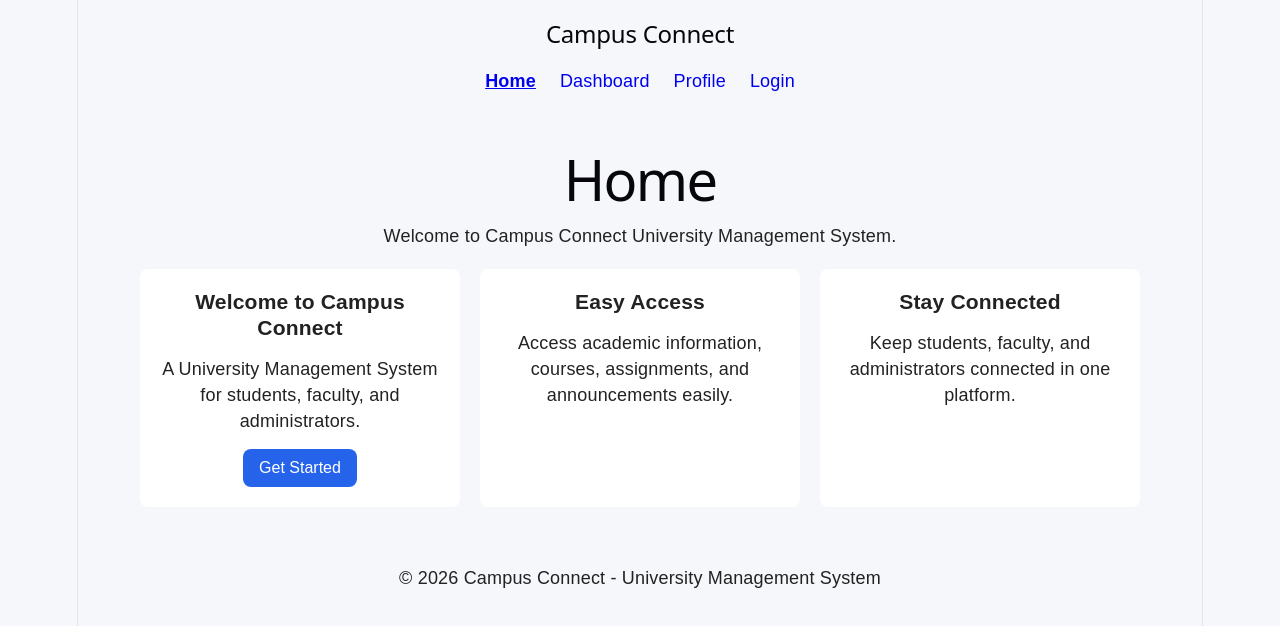
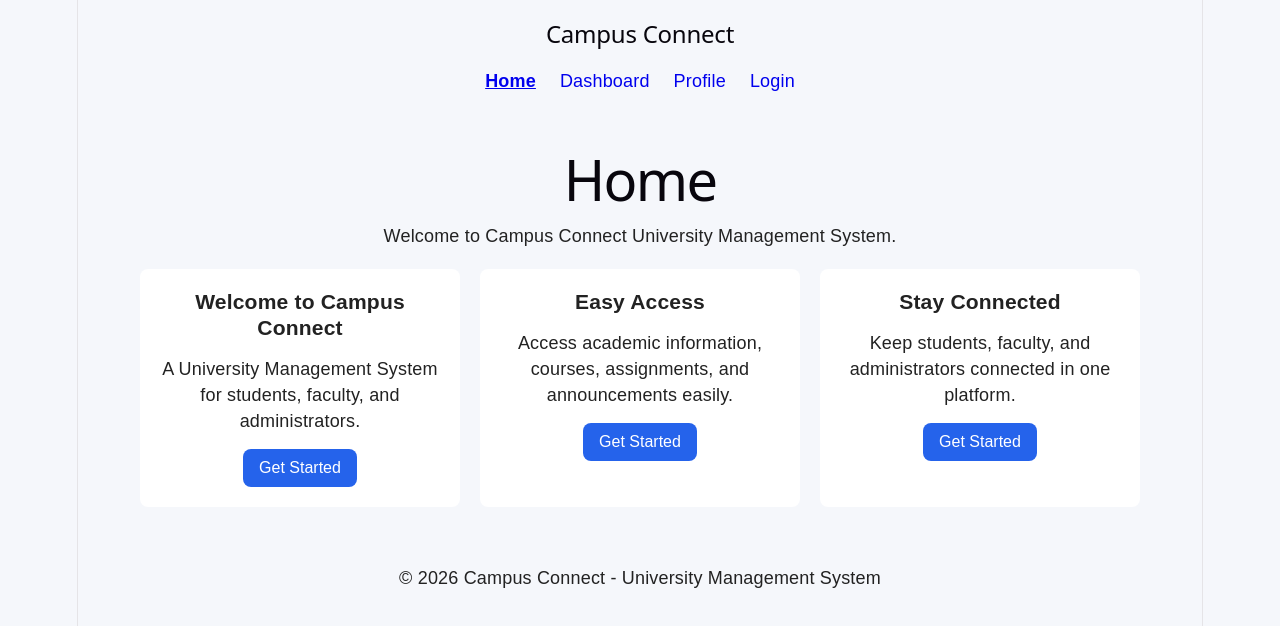
Before and after one commit to KritikaChhetri/Campus-Connect, a React (Vite) app in the folder client/: page / in a window 1280 px wide. Shown: the top 626 px of the page. Built offline with nearby package versions, Linux system fonts and the light colour scheme.

Commit message:
Updated Home page buttons

```diff
--- a/client/src/pages/Home/Home.jsx
+++ b/client/src/pages/Home/Home.jsx
@@ -3,6 +3,18 @@ import Card from "../../components/ui/Card";
 import Button from "../../components/ui/Button";
 
 function Home() {
+  const handleGetStarted = () => {
+    alert("Welcome to Campus Connect");
+  };
+
+  const handleEasyAccess = () => {
+    alert("Explore Campus Connect");
+  };
+
+  const handleStayConnected = () => {
+    alert("Stay Connected with Campus Connect");
+  };
+
   return (
     <div className="page-container">
       <title>Home - Campus Connect</title>
@@ -19,19 +31,29 @@ function Home() {
         >
           <Button
             text="Get Started"
-            onClick={() => alert("Welcome to Campus Connect")}
+            onClick={handleGetStarted}
           />
         </Card>
 
         <Card
           title="Easy Access"
           description="Access academic information, courses, assignments, and announcements easily."
-        />
+        >
+          <Button
+            text="Get Started"
+            onClick={handleEasyAccess}
+          />
+        </Card>
 
         <Card
           title="Stay Connected"
           description="Keep students, faculty, and administrators connected in one platform."
-        />
+        >
+          <Button
+            text="Get Started"
+            onClick={handleStayConnected}
+          />
+        </Card>
       </div>
     </div>
   );
```
